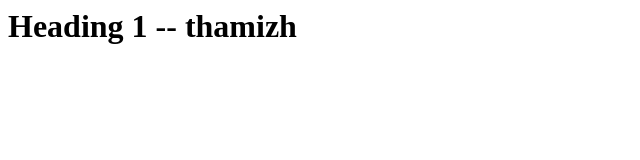
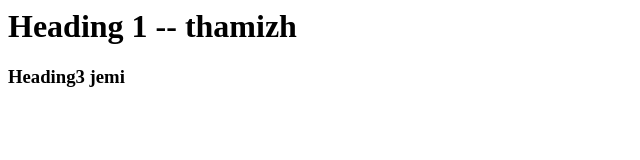
Before and after one commit to thamizh-mentorfox/git_practice, a plain HTML site: page index.html in a window 1280 px wide. Shown: the whole page, without its empty margins (0-640 px from the left). Drawn offline with Linux system fonts and the light colour scheme.

Commit message:
heading3

```diff
--- a/index.html
+++ b/index.html
@@ -5,5 +5,6 @@
 
     <body>
        <h1>Heading 1 -- thamizh</h1>
+       <h3>Heading3 jemi</h3>
     </body>
 </html>
```
